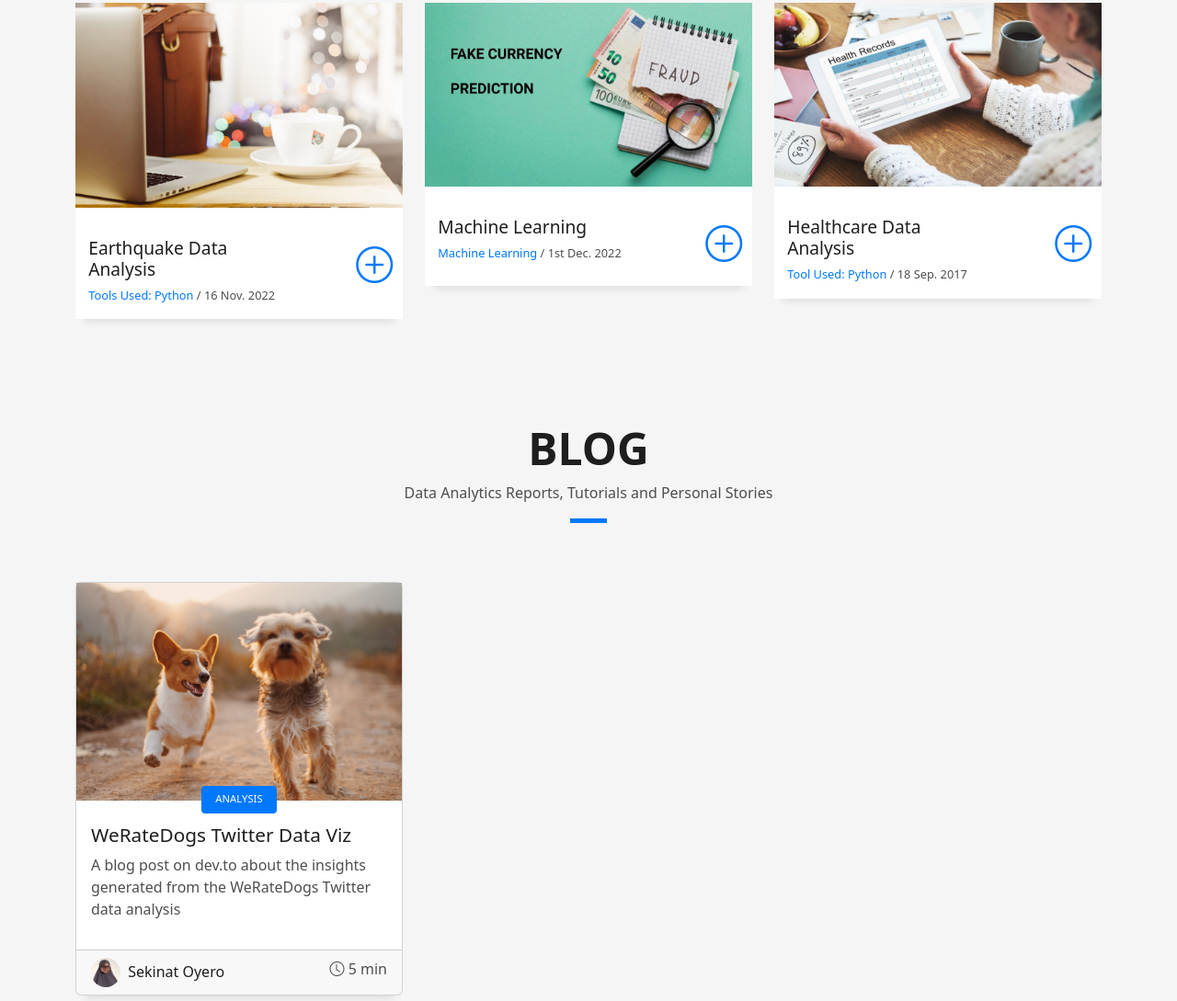
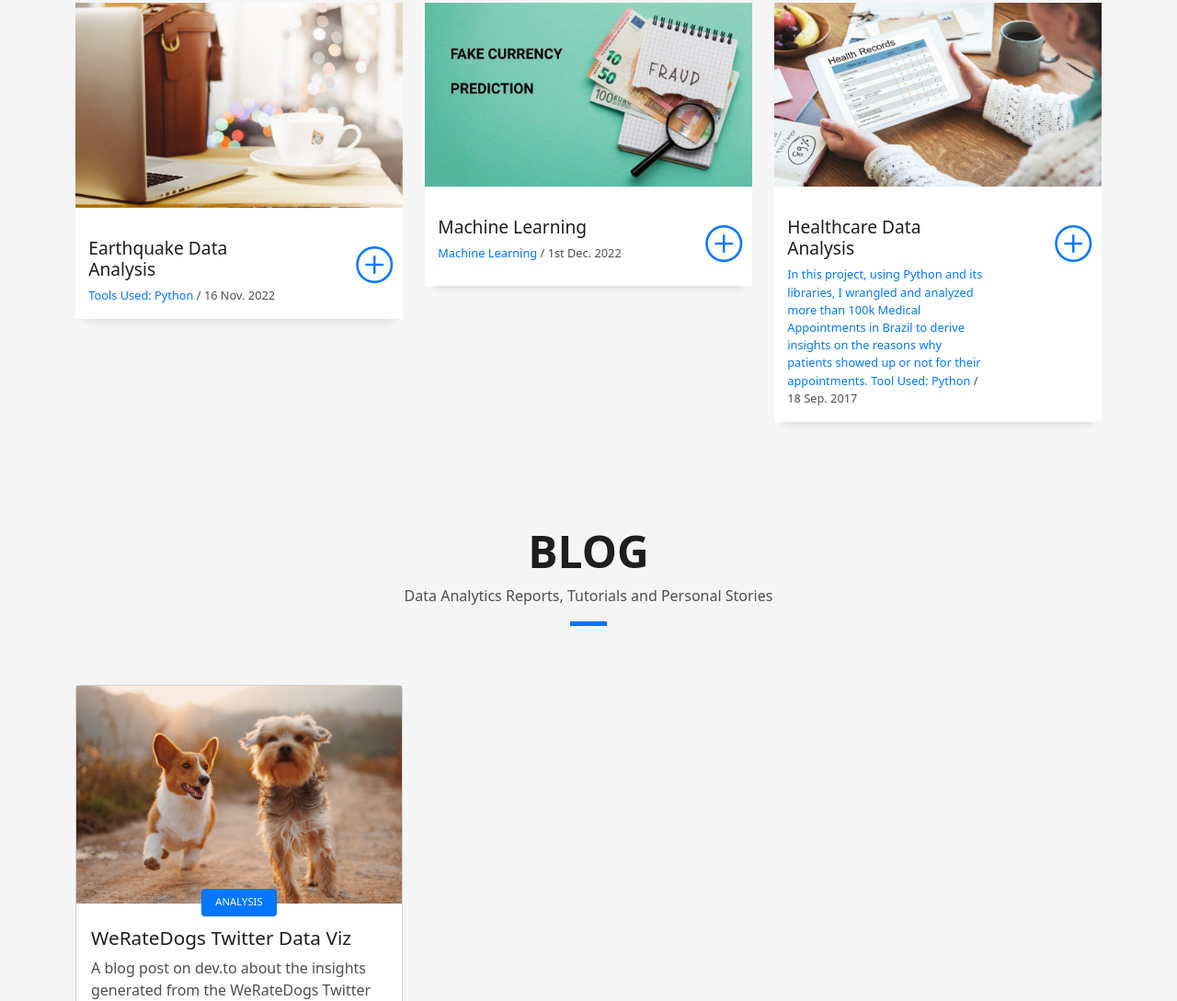
Before and after one commit to Sekinat-oyero/Sekinat-oyero.github.io, a plain HTML site: page index.html in a window 1280 px wide. Shown: the part 2527-3616 px from the top of the page at 92% size. Drawn offline with Linux system fonts and the light colour scheme.

Commit message:
description

```diff
--- a/index.html
+++ b/index.html
@@ -371,7 +371,7 @@
                   <div class="col-sm-8">
                     <h2 class="w-title">Healthcare Data Analysis</h2>
                     <div class="w-more">
-                      <span class="w-ctegory">Tool Used: Python </span> / <span class="w-date">18 Sep. 2017</span>
+                      <span class="w-ctegory">In this project, using Python and its libraries, I wrangled and analyzed more than 100k Medical Appointments in Brazil to derive insights on the reasons why patients showed up or not for their appointments. Tool Used: Python </span> / <span class="w-date">18 Sep. 2017</span>
                     </div>
                   </div>
                   <div class="col-sm-4">
```
